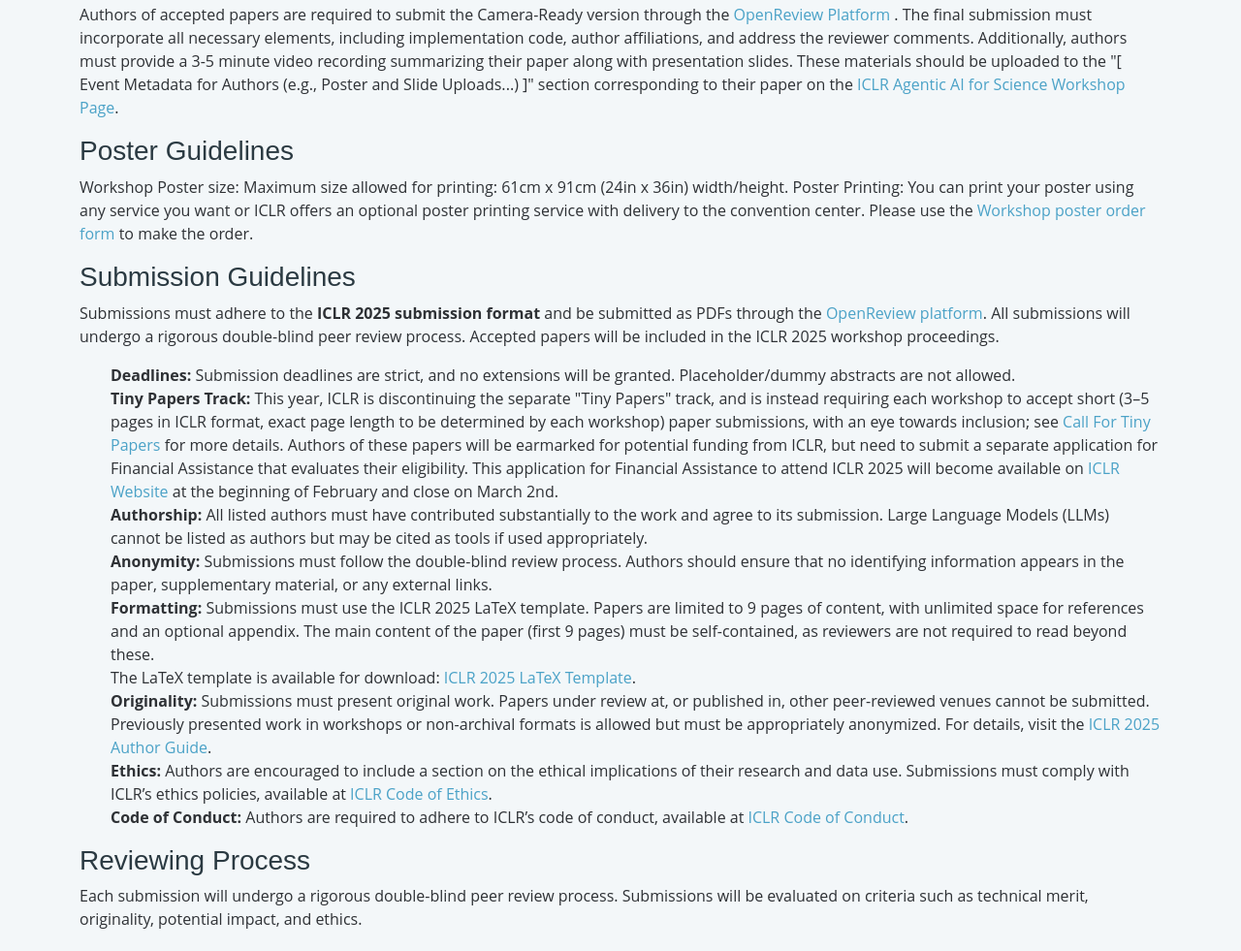
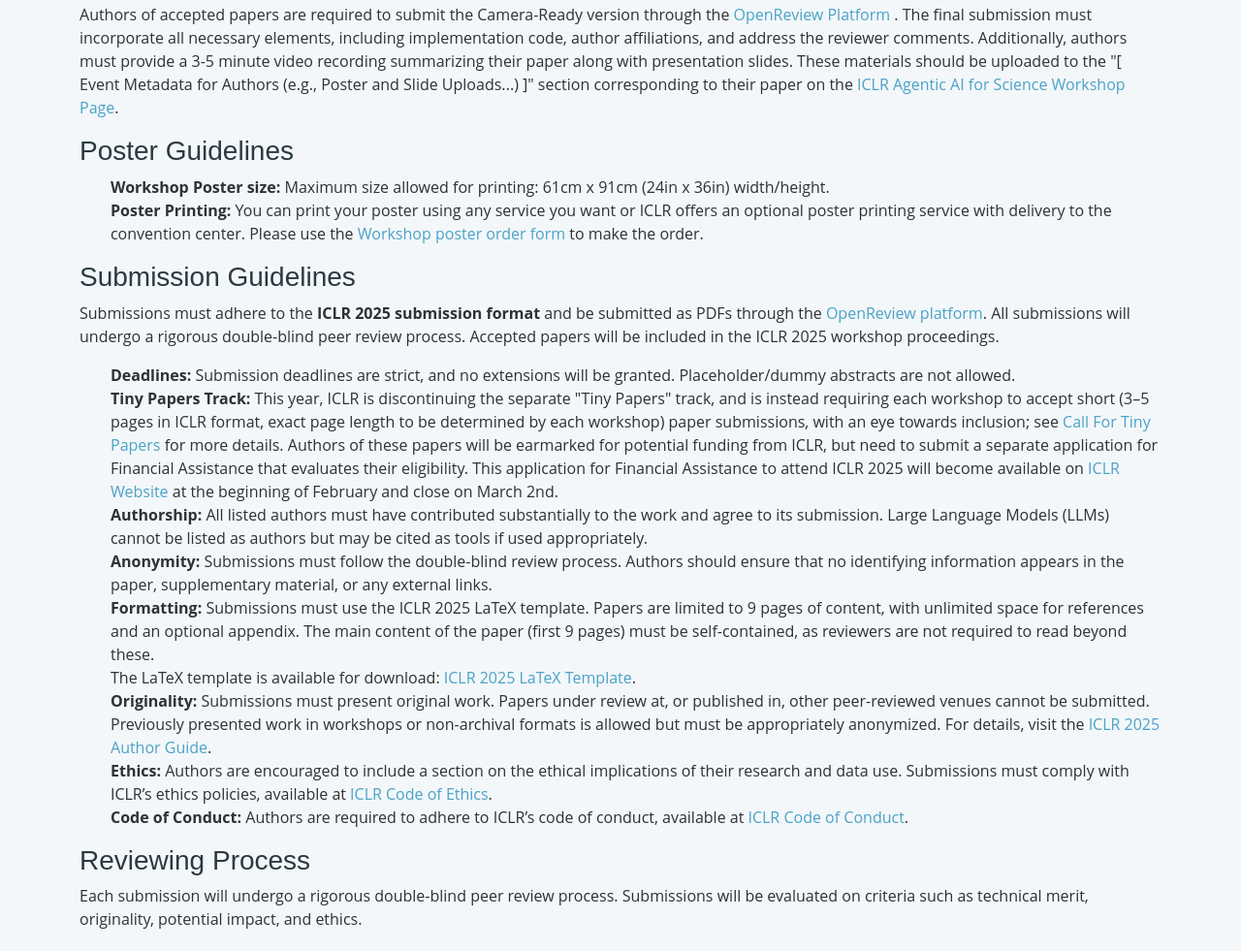
Before and after one commit to iclragenticai/iclragenticai.github.io, a plain HTML site: page index.html in a window 1280 px wide. Shown: the part 3719-4700 px from the top of the page at 97% size. Drawn offline with Linux system fonts and the light colour scheme.

Commit message:
Add files via upload

```diff
--- a/index.html
+++ b/index.html
@@ -459,13 +459,17 @@
 
 		<div class="container" data-aos="fade-up">
 		  <h3>Poster Guidelines</h3>
-		  <p>
-			  Workshop Poster size: Maximum size allowed for printing: 61cm x 91cm (24in x 36in) width/height.
-			  Poster Printing: You can print your poster using any service you want or ICLR offers an optional poster printing service with delivery to the convention center. Please use the <a href="https://docs.google.com/forms/d/e/1FAIpQLSeymkgqJXjwrcI2OBt6KpB8D9XHFVhL2YScg7BGr1Fd_3aWpQ/viewform" target="_blank" rel="noopener noreferrer">
+		  <ul>
+			<li>
+			  <strong>Workshop Poster size:</strong> Maximum size allowed for printing: 61cm x 91cm (24in x 36in) width/height.
+			  </li>
+			  <li>
+			  <strong>Poster Printing:</strong> You can print your poster using any service you want or ICLR offers an optional poster printing service with delivery to the convention center. Please use the <a href="https://docs.google.com/forms/d/e/1FAIpQLSeymkgqJXjwrcI2OBt6KpB8D9XHFVhL2YScg7BGr1Fd_3aWpQ/viewform" target="_blank" rel="noopener noreferrer">
 			  Workshop poster order form
 			</a> to make the order.
-
-		  </p>
+			</li>
+
+		  </ul>
 
 		</div>
 
```
